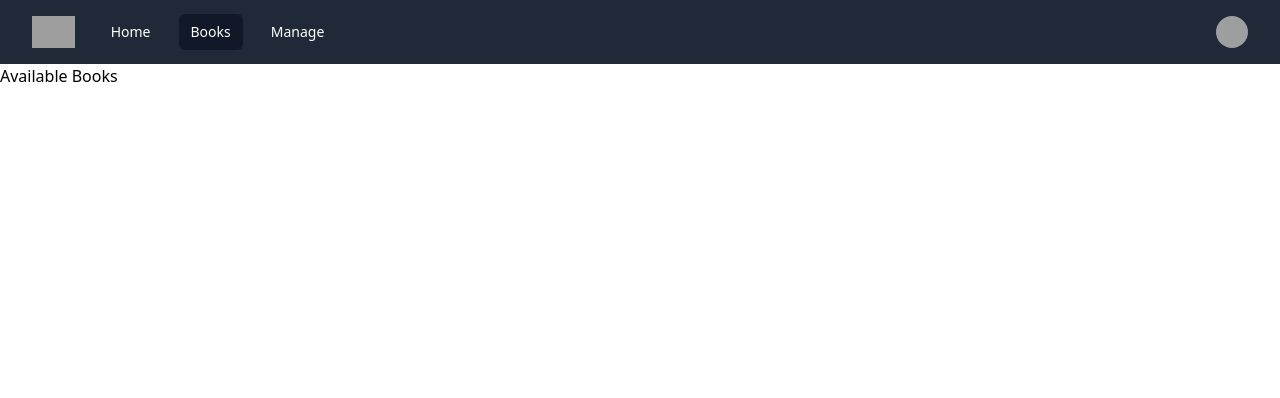
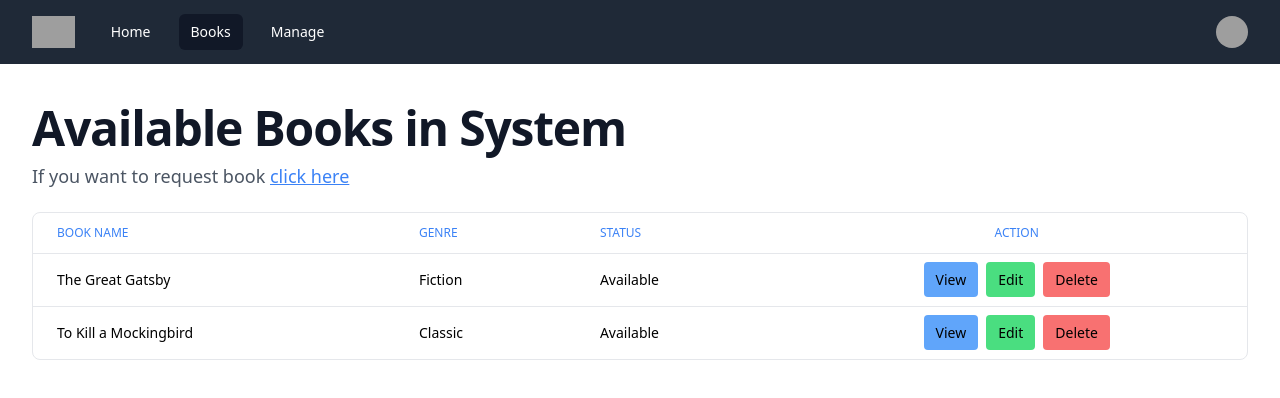
Before and after one commit to novice-is-me/Simple-library-management, a Vue app: page /books in a window 1280 px wide. Shown: the top 398 px of the page. Built offline with nearby package versions, Linux system fonts and the light colour scheme; grey boxes are pictures that could not be loaded.

Commit message:
Available Books (fetching)

```diff
--- a/src/App.vue
+++ b/src/App.vue
@@ -1,6 +1,25 @@
 <script setup>
 import Navbar from './components/Navbar.vue'
-  console.log('setup')
+import booksData from './data'
+import { onMounted, provide, ref } from 'vue'
+
+const allBooks = ref(booksData.booksData)
+const availableBooks = ref()
+
+// For available books only
+const getAvailBooks = () => {
+  availableBooks.value = allBooks.value.filter((book, i) => {
+    return book.status === 'Available'
+  })
+  return availableBooks.value
+}
+
+onMounted(() => {
+  getAvailBooks()
+})
+
+// Passing data to child components
+provide('availableBooks', availableBooks)
 </script>
 
 <template>
--- /dev/null
+++ b/src/components/BooksTable.vue
@@ -0,0 +1,40 @@
+<script setup>
+import { inject } from 'vue';
+
+const availableBooks = inject('availableBooks');
+console.log(availableBooks.value);
+
+</script>
+
+<template>
+    <div class="">
+        <div class="-m-1.5 overflow-x-auto">
+            <div class="p-1.5 min-w-full inline-block align-middle">
+                <div class="border rounded-lg overflow-hidden">
+                    <table class="min-w-full divide-y divide-gray-200 dark:divide-neutral-700">
+                        <thead>
+                            <tr>
+                                <th scope="col" class="px-6 py-3 text-start text-xs font-medium text-blue-500 uppercase">Book Name</th>
+                                <th scope="col" class="px-6 py-3 text-start text-xs font-medium text-blue-500 uppercase">Genre</th>
+                                <th scope="col" class="px-6 py-3 text-start text-xs font-medium text-blue-500 uppercase">Status</th>
+                                <th scope="col" class="px-6 py-3 text-center text-xs font-medium text-blue-500 uppercase">Action</th>
+                            </tr>
+                        </thead>
+                        <tbody class="divide-y divide-gray-200 dark:divide-neutral-700">
+                            <tr v-for="book in availableBooks" :key="book.name">
+                                <td class="px-6 py-4 whitespace-nowrap text-sm font-medium text-black">{{ book.name }}</td>
+                                <td class="px-6 py-4 whitespace-nowrap text-sm text-black">{{ book.genre }}</td>
+                                <td class="px-6 py-4 whitespace-nowrap text-sm text-black">{{ book.status }}</td>
+                                <td class="px-6 py-4 whitespace-nowrap text-center text-sm font-medium">
+                                    <a class="me-2 hover:cursor-pointer bg-blue-400 px-3 py-2 rounded">View</a>
+                                    <a class="me-2 hover:cursor-pointer bg-green-400 px-3 py-2 rounded">Edit</a>
+                                    <a class=" hover:cursor-pointer bg-red-400 px-3 py-2 rounded">Delete</a>
+                                </td>
+                            </tr>
+                        </tbody>
+                    </table>
+                </div>
+            </div>
+        </div>
+    </div>
+</template>
--- /dev/null
+++ b/src/data.js
@@ -0,0 +1,24 @@
+const booksData = [
+    {
+      "name": "The Great Gatsby",
+      "genre": "Fiction",
+      "status": "Available",
+    },
+    {
+      "name": "1984",
+      "genre": "Dystopian",
+      "status": "Not Available",
+    },
+    {
+      "name": "To Kill a Mockingbird",
+      "genre": "Classic",
+      "status": "Available",
+    },
+    {
+      "name": "The Catcher in the Rye",
+      "genre": "Literature",
+      "status": "Not Available",
+    }
+  ]
+
+  export default {booksData}
--- a/src/views/AvailableBooks.vue
+++ b/src/views/AvailableBooks.vue
@@ -1,7 +1,15 @@
 <script setup>
+import BooksTable from '@/components/BooksTable.vue';
+
 
 </script>
 
 <template>
-    <h2>Available Books</h2>
+    <div class="mx-auto max-w-7xl px-2 sm:px-6 lg:px-8 my-10">
+        <div class=" my-5">
+            <h2 class="text-pretty text-4xl font-semibold tracking-tight text-gray-900 sm:text-5xl">Available Books in System</h2>
+            <p class="mt-2 text-lg/8 text-gray-600">If you want to request book <span class=" text-blue-500 underline hover:cursor-pointer">click here</span></p>
+        </div>
+        <BooksTable />
+    </div>
 </template>
```
